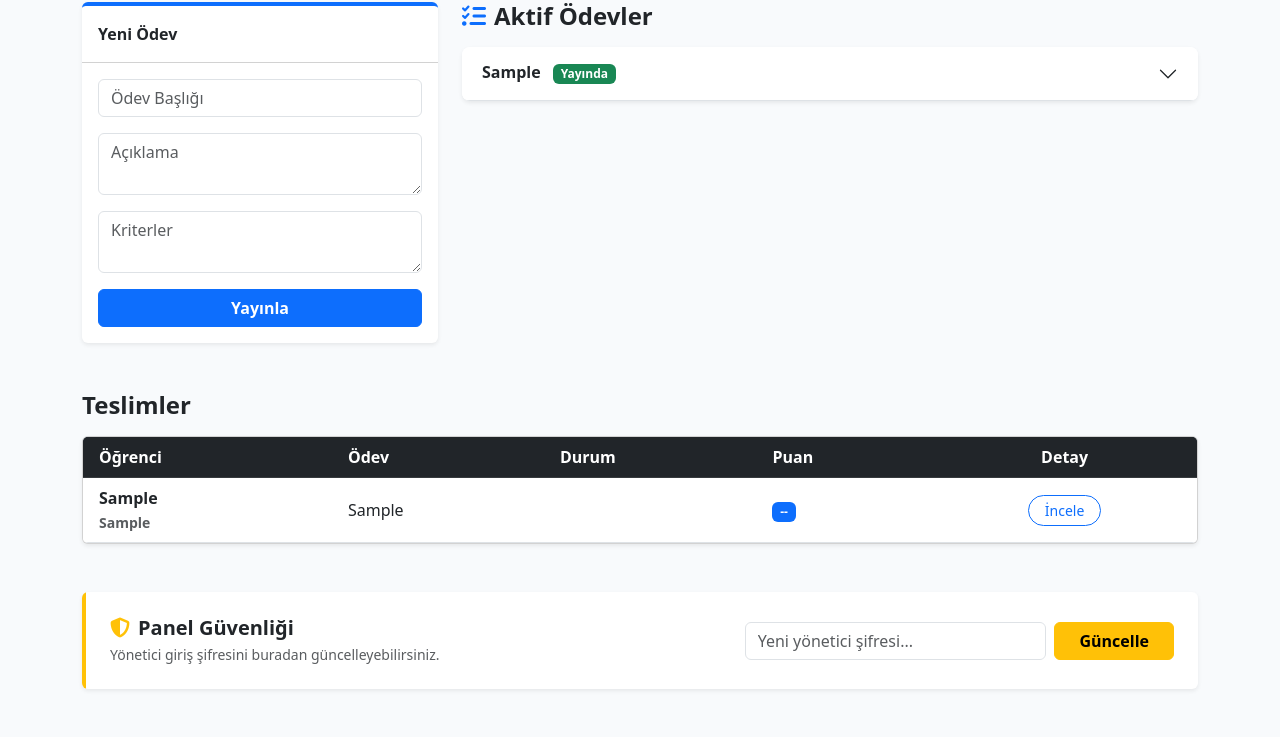
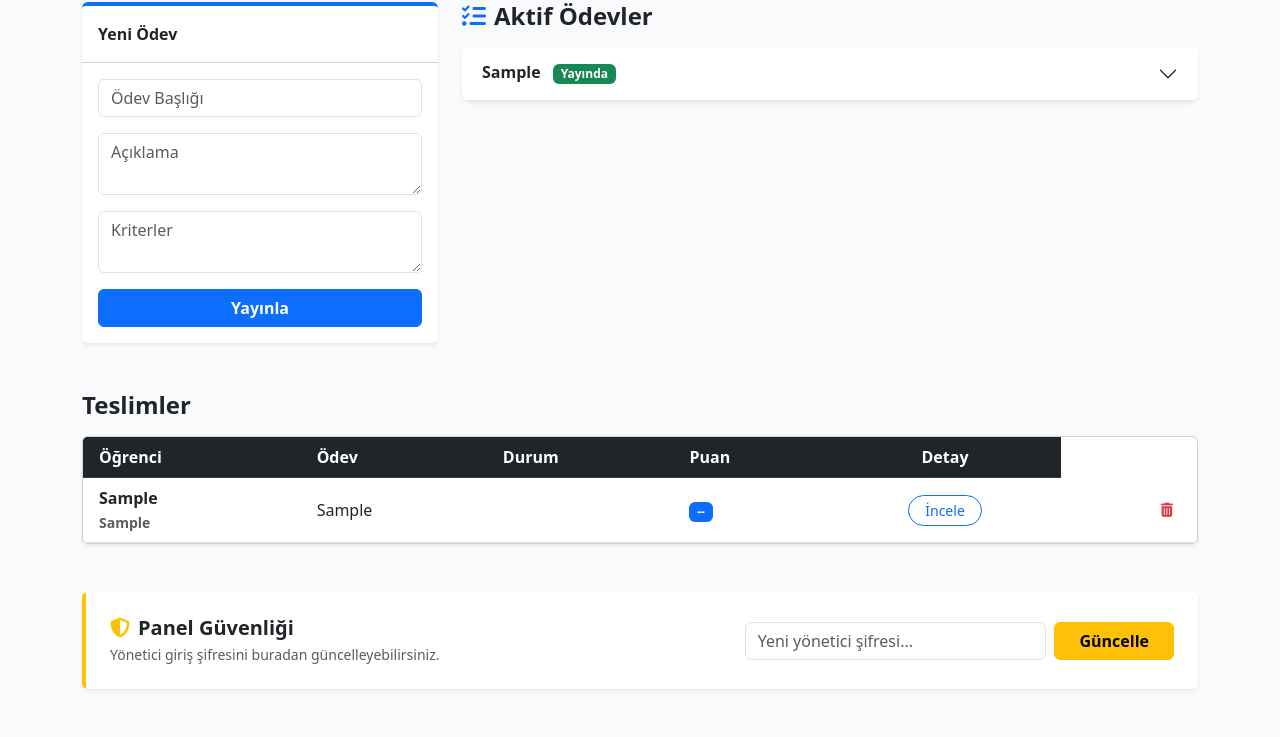
Before and after one commit to semanurozyilmaz/degerlendirme_sistemi, a Flask app: page /yetkili in a window 1280 px wide. Shown: the part 164-901 px from the top of the page. Run offline with Flask 3, Linux system fonts and the light colour scheme; the visitor is signed in with stand-in values (Sample User, id 1); tables that the repository leaves empty hold one stand-in row (values such as "Sample post").

Commit message:
ui update

```diff
--- a/yukleme_sistemi/templates/yetkili.html
+++ b/yukleme_sistemi/templates/yetkili.html
@@ -170,6 +170,14 @@
                         <div id="not-{{ teslim.id }}" style="display:none;">{{ teslim.geri_bildirim }}</div>
                         <div id="detay-{{ teslim.id }}" style="display:none;">{{ teslim.puan_detay }}</div>
                     </td>
+                    <td class="text-end pe-3">
+                        <form action="{{ url_for('sil_teslim', id=teslim.id) }}" method="POST"
+                            onsubmit="return confirm('Bu öğrenci teslimini silmek istediğinize emin misiniz?');">
+                            <button type="submit" class="btn btn-sm text-danger border-0 bg-transparent" title="Sil">
+                                <i class="fas fa-trash-alt"></i>
+                            </button>
+                        </form>
+                    </td>
                 </tr>
                 {% endfor %}
             </tbody>
```
